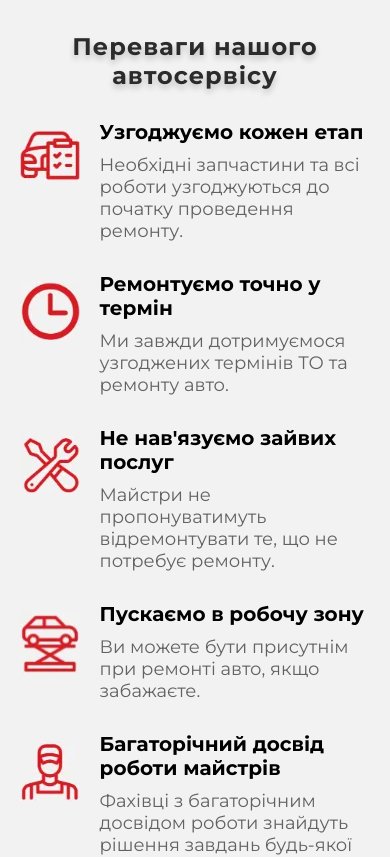
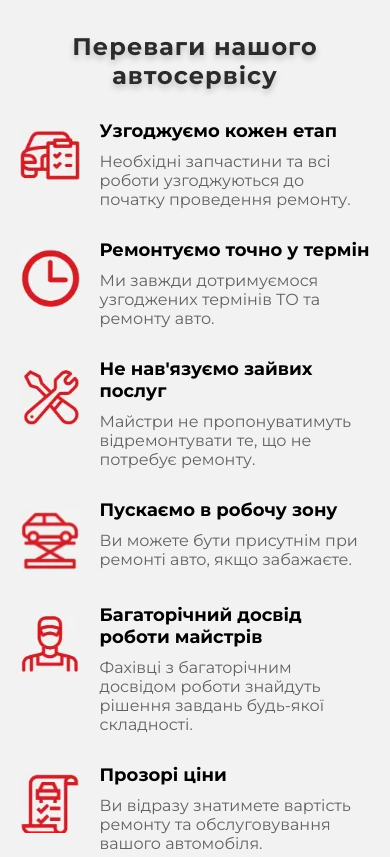
Before and after one commit to YourContender/auto-wizard, a React (Vite) app: page /about in a window 390 px wide. Shown: the part 928-1785 px from the top of the page. Built offline with nearby package versions, Linux system fonts and the light colour scheme.

Commit message:
change font size for advantage block

```diff
--- a/src/components/advantage/Advantage.scss
+++ b/src/components/advantage/Advantage.scss
@@ -86,7 +86,7 @@
             text-align: center;
             margin-left: 0;
             h2 {
-                font-size: 26px;
+                font-size: 24px;
             }
         }
         &__list {
@@ -102,12 +102,12 @@
                 &-text {
                     &-title {
                         h3 {
-                            font-size: 20px;
+                            font-size: 18px;
                         }
                     }
                     &-descr {
                         span {
-                            font-size: 18px;
+                            font-size: 16px;
                         }
                     }
                 }
```
